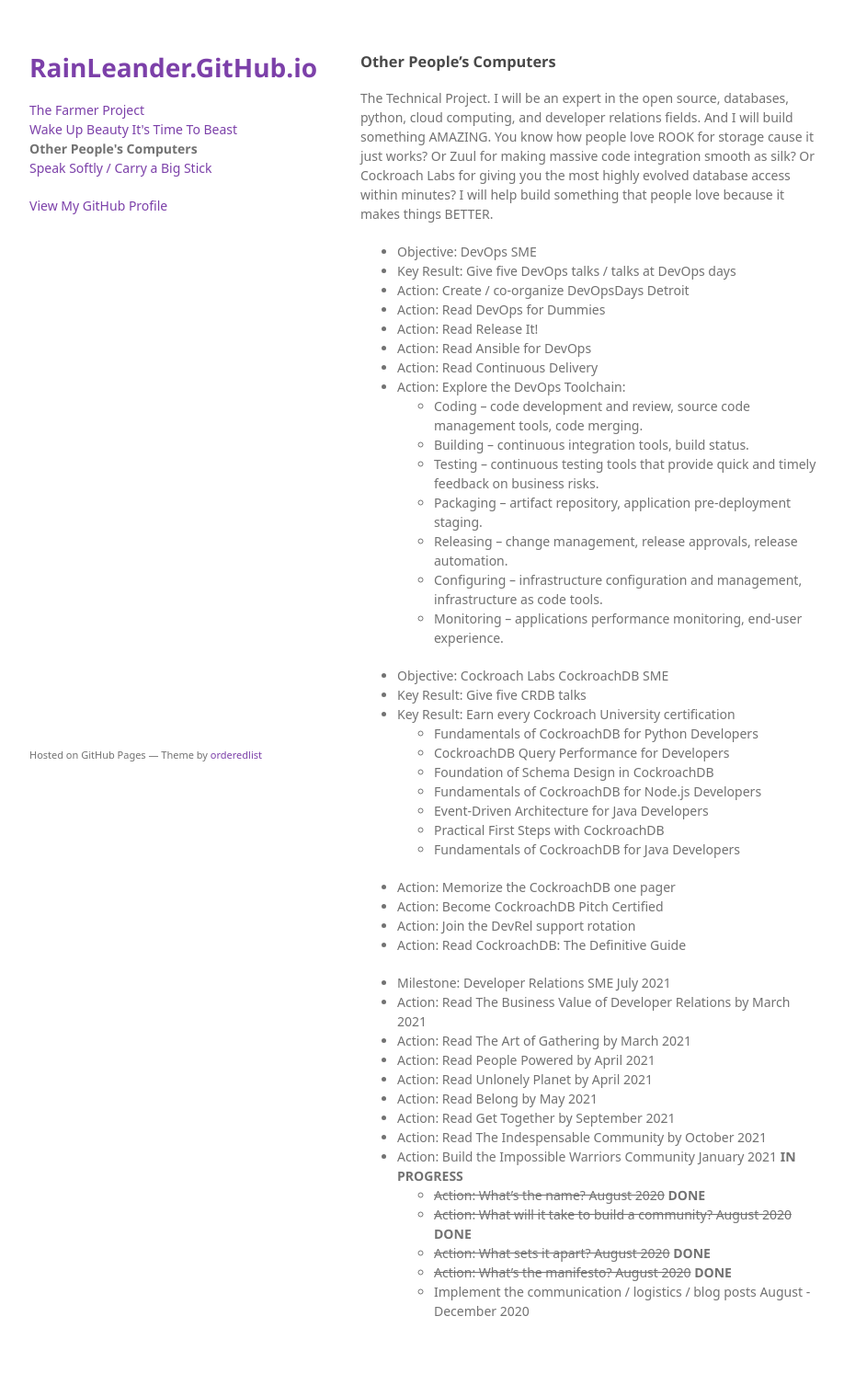
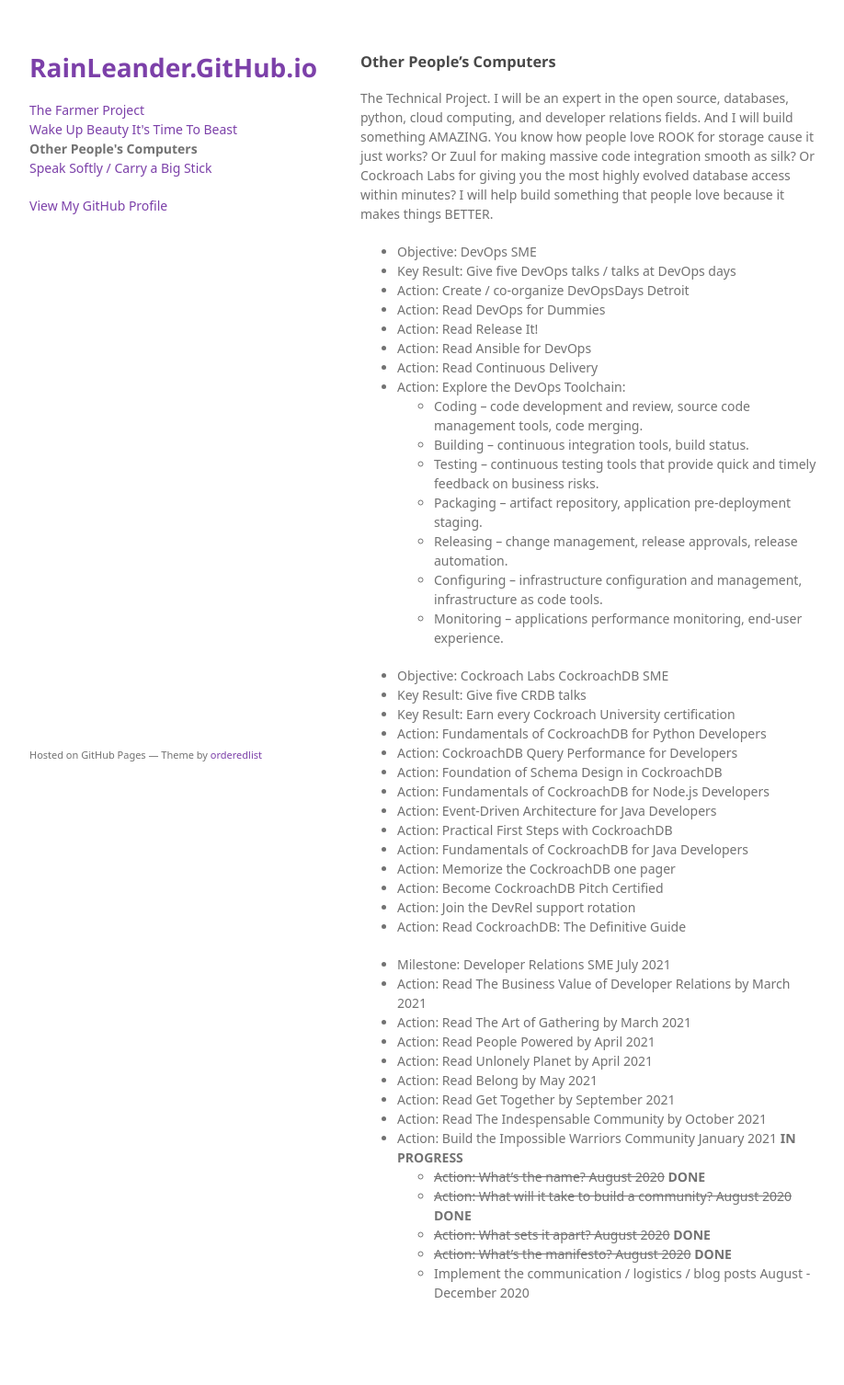
Before and after one commit to rainleander/rainleander.github.io, a Jekyll site: the page other-peoples-computers.html, which Jekyll copies as it is, in a window 1280 px wide. Shown: the whole page at 92% size, without its empty margins (178-1096 px from the left). Built offline with Jekyll 4.4.1, drawn with Linux system fonts in a browser that asks for light colours; some web fonts are replaced.

Commit message:
Update other-peoples-computers.html

```diff
--- a/other-peoples-computers.html
+++ b/other-peoples-computers.html
@@ -47,14 +47,14 @@
 
       <ul><li>Objective: Cockroach Labs CockroachDB SME</li>
         <li>Key Result: Give five CRDB talks</li>
-        <li>Key Result: Earn every Cockroach University certification
-          <ul><li>Fundamentals of CockroachDB for Python Developers</li>
-            <li>CockroachDB Query Performance for Developers</li>
-            <li>Foundation of Schema Design in CockroachDB</li>
-            <li>Fundamentals of CockroachDB for Node.js Developers</li>
-            <li>Event-Driven Architecture for Java Developers</li>
-            <li>Practical First Steps with CockroachDB</li>
-            <li>Fundamentals of CockroachDB for Java Developers</li></ul></li>
+        <li>Key Result: Earn every Cockroach University certification</li>
+        <li>Action: Fundamentals of CockroachDB for Python Developers</li>
+        <li>Action: CockroachDB Query Performance for Developers</li>
+        <li>Action: Foundation of Schema Design in CockroachDB</li>
+        <li>Action: Fundamentals of CockroachDB for Node.js Developers</li>
+        <li>Action: Event-Driven Architecture for Java Developers</li>
+        <li>Action: Practical First Steps with CockroachDB</li>
+        <li>Action: Fundamentals of CockroachDB for Java Developers</li>
         <li>Action: Memorize the CockroachDB one pager</li>
         <li>Action: Become CockroachDB Pitch Certified</li>
         <li>Action: Join the DevRel support rotation</li>
```
